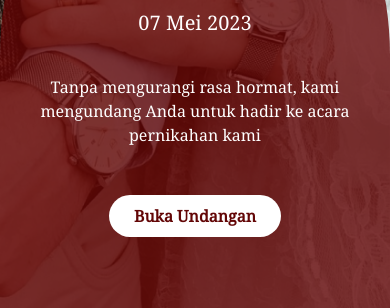
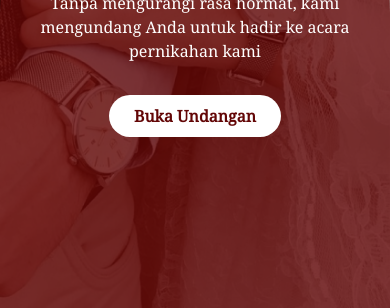
Before and after one commit to Fal-hi/Template-Wedding-Basic-3, a plain HTML site: page index.html in a window 390 px wide. Shown: the part 536-844 px from the top of the page. Drawn offline with nearby package versions, Linux system fonts and the light colour scheme; a web font is replaced by a local one.

Commit message:
Perbaikan responsive mobile

```diff
--- a/index.html
+++ b/index.html
@@ -82,7 +82,7 @@
         background-image: url("public/images/headerm.png");
       }
       .header .wi {
-        height: 60vh;
+        height: 70%;
         padding: 4rem 0;
         color: var(--warna2);
         font-family: "Noto Serif", serif;
@@ -101,7 +101,7 @@
         background-color: #fff;
         color: var(--warna1);
         padding: 0.5rem 1.5rem;
-        margin-top: 2rem;
+        margin-top: 1rem;
         font-size: 1rem;
         font-weight: bold;
         border-radius: 50px;
--- a/public/css/style.css
+++ b/public/css/style.css
@@ -472,8 +472,8 @@ ul.navbar-bawah li a {
     background-image: url("../images/headerm.png");
   }
   .header .wi {
-    height: 45vh;
-    padding: 6rem 0;
+    height: 45%;
+    padding: 4rem 0;
   }
   .header .wi h1 {
     margin: 2rem auto;
```
